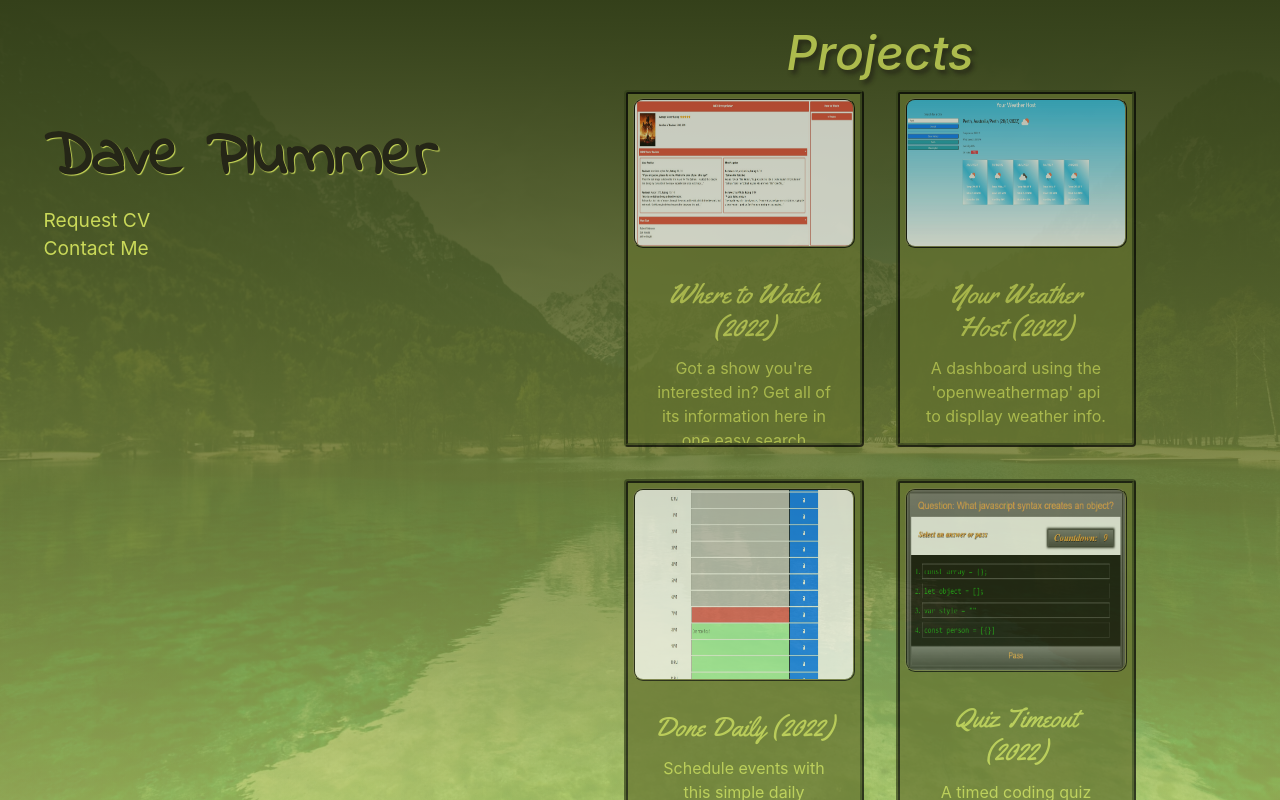
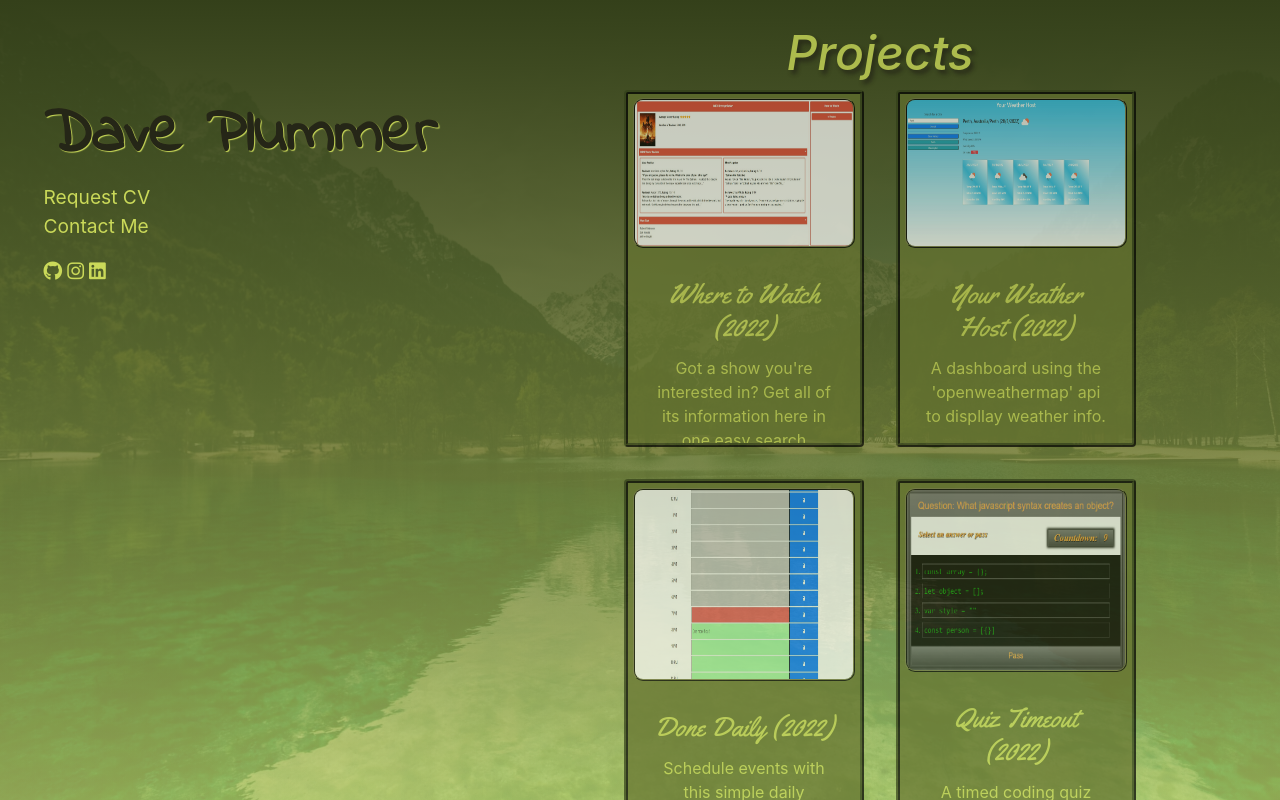
Before and after one commit to origin-42/Portfolio, a plain HTML site: page index.htm in a window 1280 px wide. Drawn offline with nearby package versions, Linux system fonts and the light colour scheme.

Commit message:
updated social icons

```diff
--- a/assets/css/style.css
+++ b/assets/css/style.css
@@ -63,6 +63,18 @@ main::after {
     color: var(--fleuroGreen);
     font-size: 1.2rem;
 }
+.hero-container #socials {
+    display: flex;
+}
+.hero-container #socials li a {
+    margin-right: 5px;
+}
+.hero-container #socials li a i:hover {
+    text-shadow: 2px 2px 2px var(--darkGreen);
+}
+.hero-container #socials li a i:active {
+    text-shadow: none;
+}
 
 /* Portfolio Section */
 .portfolio {
@@ -108,6 +120,9 @@ main::after {
     text-shadow: 2px 2px 2px var(--darkGreen);
     box-shadow: 0 0 3px 3px var(--darkGreen);
     opacity: 1;
+}
+.card:active {
+    box-shadow: none;
 }
 .card .card-img-top, .card .card-body {
     height: 50%;
--- a/index.htm
+++ b/index.htm
@@ -35,6 +35,11 @@
                             <ul>
                                 <li><a href="#cvFormRequest" data-bs-toggle="modal">Request CV</a></li>
                                 <li><a href="#contactForm" data-bs-toggle="modal">Contact Me</a></li>
+                            </ul>
+                            <ul id="socials">
+                                <li><a href="https://github.com/origin-42" target="_blank"><i class="fa-brands fa-github cont-fa"></i></a></li>
+                                <li><a href="https://instagram.com/origin_42" target="_blank"><i class="fa-brands fa-instagram cont-fa"></i></a></li>
+                                <li><a href="https://www.linkedin.com/in/david-plummer-630a46a7/" target="_blank"><i class="fa-brands fa-linkedin cont-fa"></i></a></li>
                             </ul>
                         </nav>
                     </div>
```
